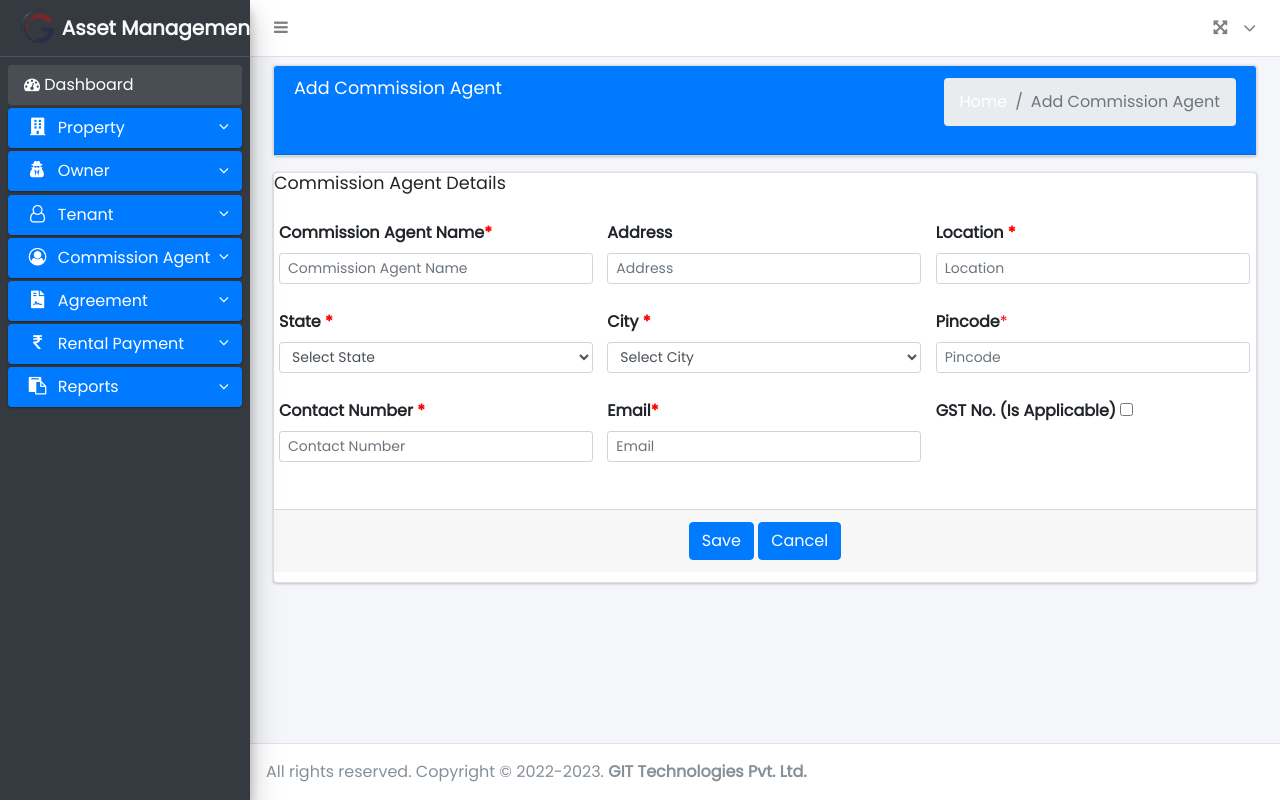
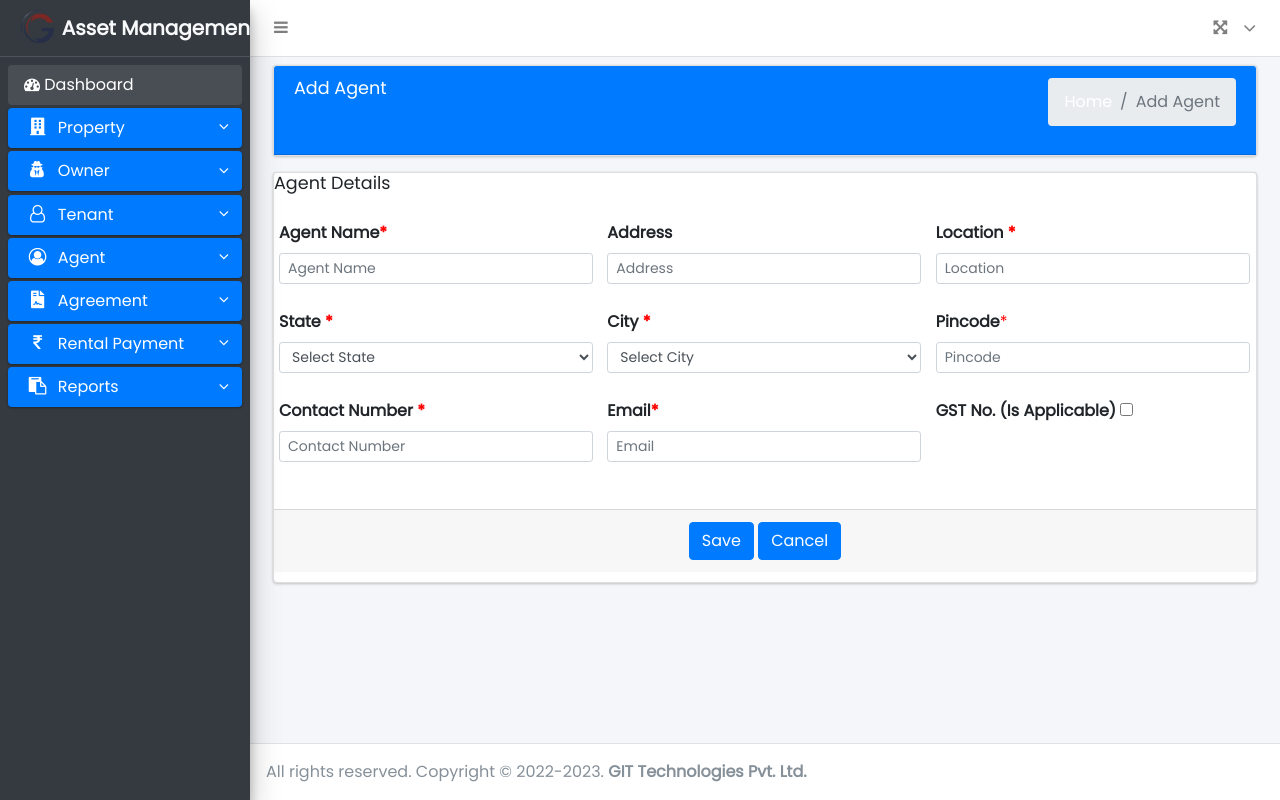
Before and after one commit to gittechnologies/AssetManagement, a PHP site: page /manager/manager.php in a window 1280 px wide. Run offline with PHP 8.4, Linux system fonts and the light colour scheme; data comes from the database, SQL or seed files in the repository; data that the repository does not hold is empty; some libraries are stand-ins or nearby versions.

Commit message:
commision agent changed to agent

```diff
--- a/agreement/edit.php
+++ b/agreement/edit.php
@@ -294,9 +294,9 @@ onsubmit="return myfunction()" >
 <!----------Manager Name------------->
 <li>
  <div class="form-group">
-  <label>Commission Agent Name<span>*</span></label>
+  <label>Agent Name<span>*</span></label>
   <select class="form-control form-control-sm" id = "managerName" name="managerName" required>
-    <option value="0"> Select Commission Agent </option>
+    <option value="0"> Select Agent </option>
     <?php
       $result = $dbConn->query("SELECT manager_id, concat(manager_name,' - ',pan_no) as manager_name FROM det_manager
         where status='Active'");
--- a/agreement/view.php
+++ b/agreement/view.php
@@ -346,7 +346,7 @@ onsubmit="return myfunction()" >
 <!----------Manager Name------------->
 <li>
  <div class="form-group">
-  <label>Commission Agent Name<span>*</span></label>
+  <label>Agent Name<span>*</span></label>
   <label class="form-control form-control-sm">
     <?php
       $result = $dbConn->query("SELECT manager_id, concat(manager_name,' - ',pan_no) as manager_name FROM det_manager
--- a/dashboard/occupancy.php
+++ b/dashboard/occupancy.php
@@ -99,7 +99,7 @@ div class.content-wrapper
     <th>Tenant Name</th>
     <th>Owner</th>
     <th>Rent Per Month(Rs.)</th>
-    <th>Commission Agent</th>
+    <th>Agent</th>
     <th>Status</th>
   </tr>
   </thead>
--- a/manager/delete.php
+++ b/manager/delete.php
@@ -7,7 +7,7 @@ $sqlInv = $dbConn->query("SELECT agreement_id from det_agreement where manager_i
 $sqlInv->execute();
 if($row = $sqlInv->fetch(PDO::FETCH_ASSOC))
     {
-       echo "<script>alert('You can not delete this Commission Agent !')</script>";
+       echo "<script>alert('You can not delete this Agent !')</script>";
 
     }else{
 $v_status='InActive';
--- a/manager/manager.php
+++ b/manager/manager.php
@@ -11,10 +11,10 @@
     <div class="col-md-12">
      <div class="card card-primary mt-2">
       <div class="card-header">
-       <h3 class="card-title">Add Commission Agent</h3>
+       <h3 class="card-title">Add Agent</h3>
 	   <ol class="breadcrumb float-sm-right">
       <li class="breadcrumb-item"><a href="#">Home</a></li>
-      <li class="breadcrumb-item active">Add Commission Agent</li>
+      <li class="breadcrumb-item active">Add Agent</li>
      </ol>
      </div>
 	  </div>
@@ -31,12 +31,12 @@
 
 <form action="add.php" name="forml" id="form1" method="POST" onsubmit="return myfunction()" >
 
-                  <!----------Commission Agent Details------------->
+                  <!----------Agent Details------------->
 
 <input type="hidden" name="_token" value="eEifbbuEEsdQtKP6KyzLrtGiJ0E7ZF8L41w0BdEr">
 <div class="card-primary2">
 <div class="card-header2">
-  <h3 class="card-title">Commission Agent Details</h3>
+  <h3 class="card-title">Agent Details</h3>
 </div>
 <ul class="add-lead-ul">
 
@@ -45,8 +45,8 @@
 
 <li>
    <div class="form-group">
-  <label>Commission Agent Name<span>*</span></label>
-   <input type="text" class="form-control form-control-sm" placeholder="Commission Agent Name" name="managerName" onkeyup="this.value= this.value.replace(/[^'a-zA-Z0-9]+$/, '')" required>
+  <label>Agent Name<span>*</span></label>
+   <input type="text" class="form-control form-control-sm" placeholder="Agent Name" name="managerName" onkeyup="this.value= this.value.replace(/[^'a-zA-Z0-9]+$/, '')" required>
     <span class="text-danger"></span>
  </div>
 </li>
--- a/menu.php
+++ b/menu.php
@@ -282,21 +282,21 @@ echo ' '.$_SESSION["UserName"].'';
 <li class="nav-item menu-is-opening">
  <a href="#" class="nav-link active ">
 <i class="nav-icon fa fa-user-circle-o"> </i>
- <p>Commission Agent<i class="fa fa-angle-left right"></i>
+ <p>Agent<i class="fa fa-angle-left right"></i>
    </p>
  </a>
  <ul class="nav nav-treeview">
  <li class="nav-item">
   <a href="/<?php echo FOLDER_NAME ?>/manager/manager.php" class="nav-link nav-tree active">
    <i class="fa fa-circle-o" aria-hidden="true"></i>
-    <p>Add Commission Agent</p>
+    <p>Add Agent</p>
    </a>
  </li>
 
 <li class="nav-item">
  <a href="/<?php echo FOLDER_NAME ?>/manager/manage.php" class="nav-link nav-tree">
   <i class="fa fa-circle-o" aria-hidden="true"></i>
-   <p>Commission Agent Details</p>
+   <p>Agent Details</p>
  </a>
 </li>
 </ul>
--- a/reports/agreementReports.php
+++ b/reports/agreementReports.php
@@ -130,7 +130,7 @@ include '../menu.php';
                         <th>Locking Period (In Months)</th>
                         <th>Deposite (Rs)</th>
                         <th>Rent Per Month (Rs)</th>
-                        <th>Commission Agent</th>
+                        <th>Agent</th>
                   </tr>
                   </thead>
 
@@ -226,7 +226,7 @@ and a.agreement_date between '$v_agreement_from' and '$v_agreement_to'";
                 <th>Locking Period (In Months)</th>
                 <th>Deposite (Rs)</th>
                 <th>Rent Per Month (Rs)</th>
-                <th>Commission Agent</th>
+                <th>Agent</th>
               </tr>
           </tfoot>
         </table>
```
Also changed, not shown: manager/edit.php (+5 -5 lines), manager/manage.php (+4 -4 lines), manager/view.php (+4 -4 lines).
